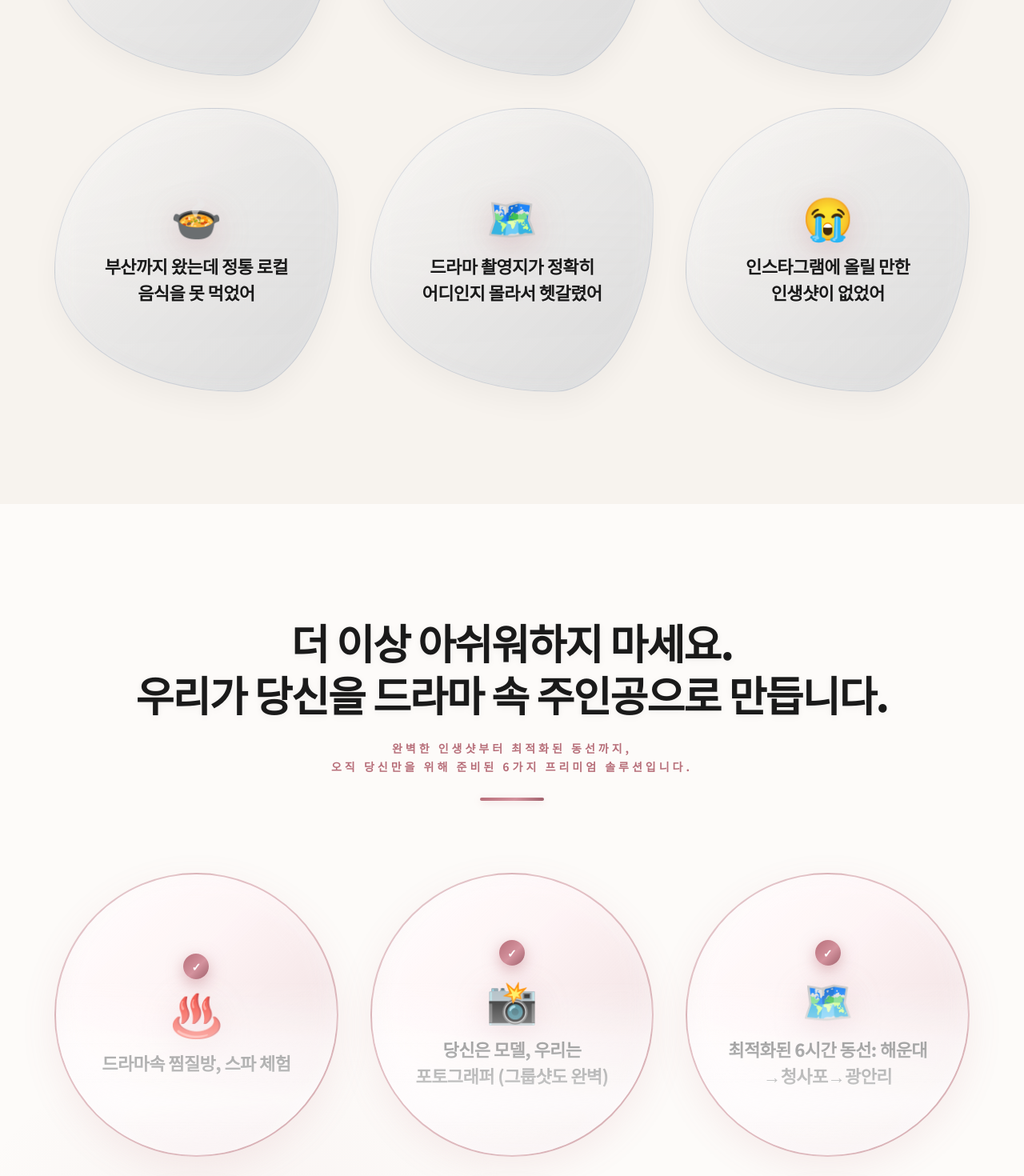
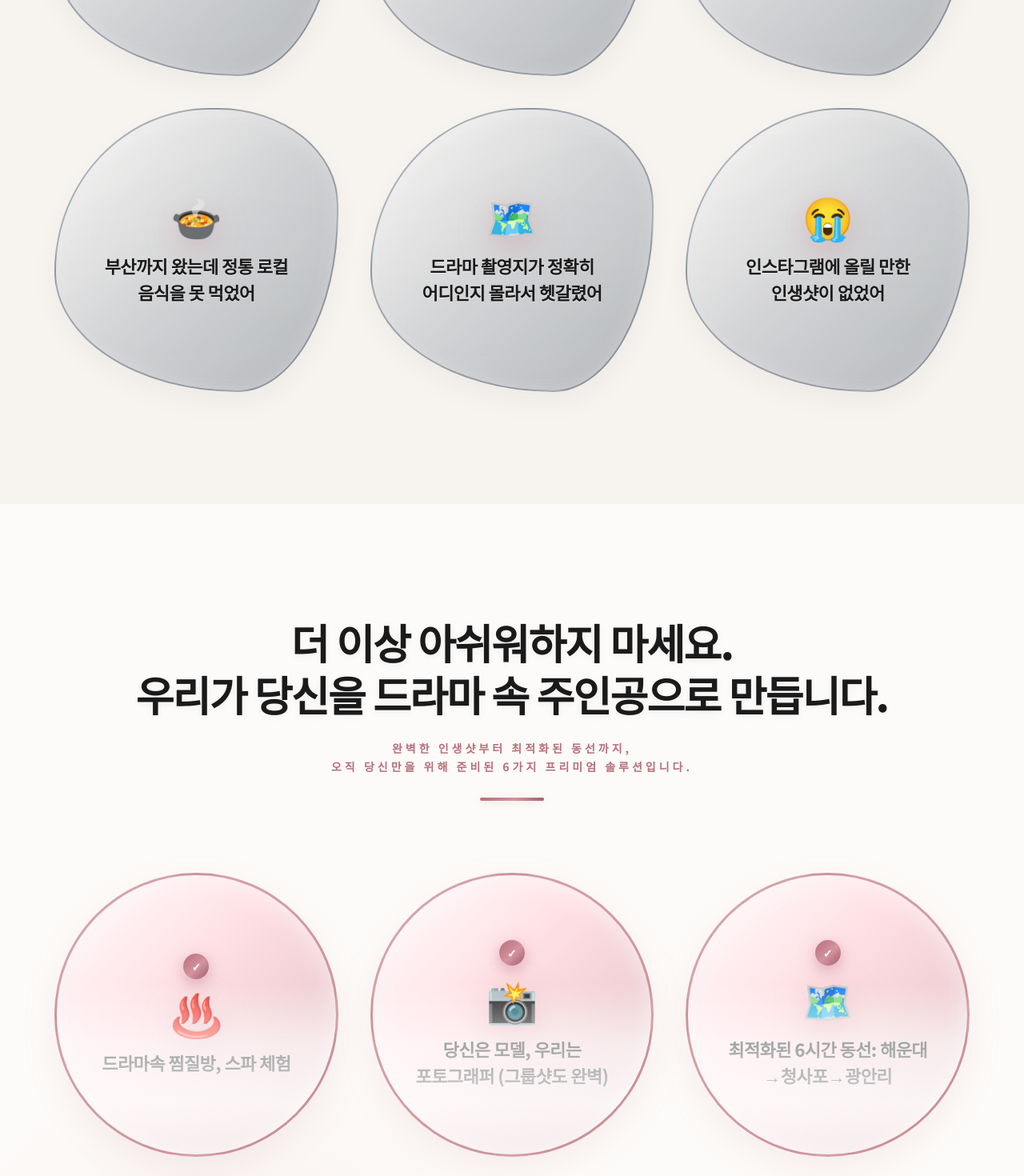
Before and after one commit to starstation2035/my-landing-page, a React (Vite) app: page / in a window 1280 px wide. Shown: the part 1520-2990 px from the top of the page at 80% size. Built offline with nearby package versions, Linux system fonts and the light colour scheme; a web font is replaced by a local one.

Commit message:
style: enhance visibility of pain points and solutions with darker charcoal and vivid rose gold

```diff
--- a/src/components/PainPointsSection.css
+++ b/src/components/PainPointsSection.css
@@ -78,12 +78,12 @@
   /* Muted Blue-Grey Base - Represents dissatisfaction/concern */
   background: linear-gradient(
     135deg,
-    rgba(255, 255, 255, 0.4) 0%,
-    rgba(148, 163, 184, 0.15) 50%,
-    rgba(100, 116, 139, 0.2) 100%
+    rgba(255, 255, 255, 0.5) 0%,
+    rgba(100, 116, 139, 0.25) 50%,
+    rgba(51, 65, 85, 0.35) 100%
   );
-  backdrop-filter: blur(15px);
-  -webkit-backdrop-filter: blur(15px);
+  backdrop-filter: blur(20px);
+  -webkit-backdrop-filter: blur(20px);
 
   aspect-ratio: 1 / 1;
   /* Organic Blob Shape */
@@ -95,8 +95,8 @@
   align-items: center;
   text-align: center;
 
-  /* Cold Silver Border */
-  border: 1px solid rgba(148, 163, 184, 0.3);
+  /* Stronger Charcoal Border */
+  border: 2.5px solid rgba(71, 85, 105, 0.4);
 
   position: relative;
   overflow: hidden;
@@ -145,15 +145,15 @@
 /* Hover - More Intense Gloom when noticed */
 .pain-point-card:hover {
   transform: translateY(-15px) scale(1.05);
-  border-color: rgba(100, 116, 139, 0.5);
+  border-color: rgba(30, 41, 59, 0.8);
   background: linear-gradient(
     135deg,
-    rgba(255, 255, 255, 0.5) 0%,
-    rgba(148, 163, 184, 0.2) 50%,
-    rgba(71, 85, 105, 0.3) 100%
+    rgba(255, 255, 255, 0.6) 0%,
+    rgba(71, 85, 105, 0.35) 50%,
+    rgba(15, 23, 42, 0.5) 100%
   );
   box-shadow:
-    0 25px 50px rgba(100, 116, 139, 0.15),
+    0 25px 60px rgba(15, 23, 42, 0.25),
     inset 0 0 30px rgba(255, 255, 255, 0.4);
   animation-duration: 3s;
 }
--- a/src/components/SolutionsSection.css
+++ b/src/components/SolutionsSection.css
@@ -78,12 +78,12 @@
   /* Radiant Rose Gold Glass Base */
   background: linear-gradient(
     135deg,
-    rgba(255, 255, 255, 0.9) 0%,
-    rgba(255, 240, 243, 0.6) 40%,
-    rgba(183, 110, 121, 0.25) 100%
+    rgba(255, 255, 255, 0.95) 0%,
+    rgba(255, 220, 225, 0.85) 40%,
+    rgba(183, 110, 121, 0.45) 100%
   );
-  backdrop-filter: blur(20px);
-  -webkit-backdrop-filter: blur(20px);
+  backdrop-filter: blur(25px);
+  -webkit-backdrop-filter: blur(25px);
 
   aspect-ratio: 1 / 1;
   border-radius: 50%;
@@ -94,8 +94,8 @@
   align-items: center;
   text-align: center;
 
-  /* Imperial Metal Border */
-  border: 2px solid rgba(183, 110, 121, 0.4);
+  /* Deeper Imperial Metal Border */
+  border: 3px solid rgba(183, 110, 121, 0.6);
 
   position: relative;
   overflow: hidden;
@@ -139,17 +139,16 @@
 
 /* Grand Hover - Expanding Light */
 .solution-card:hover {
-  transform: translateY(-20px) scale(1.06);
-  border-color: rgba(183, 110, 121, 0.8);
+  border-color: rgba(183, 110, 121, 1);
   background: linear-gradient(
     135deg,
     rgba(255, 255, 255, 1) 0%,
-    rgba(255, 245, 247, 0.8) 40%,
-    rgba(183, 110, 121, 0.4) 100%
+    rgba(255, 235, 240, 0.9) 40%,
+    rgba(183, 110, 121, 0.6) 100%
   );
   box-shadow:
-    0 30px 60px rgba(183, 110, 121, 0.35),
-    0 0 40px rgba(183, 110, 121, 0.2),
+    0 30px 70px rgba(183, 110, 121, 0.45),
+    0 0 50px rgba(183, 110, 121, 0.25),
     inset 0 0 40px rgba(255, 255, 255, 1);
 }
 
```
